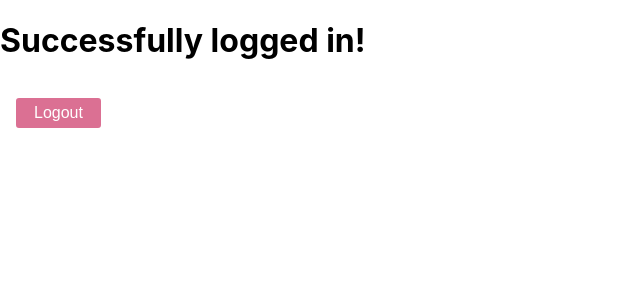
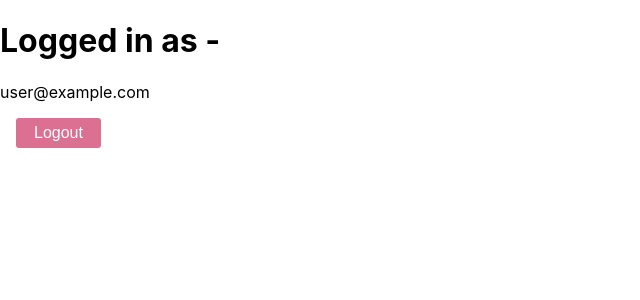
Before and after one commit to shakibHossain/react-redux-login, a React (Create React App) app: page / in a window 1280 px wide. Shown: the top 300 px of the page, without its empty margins (0-640 px from the left). Built offline with nearby package versions, Linux system fonts and the light colour scheme; no server answers; sample sign-in values are in the browser's storage.

Commit message:
show user email on Home page after logging in

```diff
--- a/src/components/Home.js
+++ b/src/components/Home.js
@@ -4,6 +4,7 @@ import { logoutUser } from "../actions";
 import Button from "./Button";
 
 class Home extends Component {
+  state = { email: ""};
 
   handleLogout = () => {
     const { dispatch } = this.props;
@@ -11,10 +12,13 @@ class Home extends Component {
   };
 
   render() {
-    const { isLoggingOut, logoutError } = this.props;
+    const { isLoggingOut, logoutError, email } = this.props;
+
     return (
       <div>
-        <h1>Successfully logged in!</h1>
+        <h1>Logged in as -</h1>
+        {this.props.email}
+        <br/>
         <Button primary onClick={this.handleLogout}>Logout</Button>
         {isLoggingOut && <p>Logging Out....</p>}
         {logoutError && <p>Error logging out</p>}
@@ -26,7 +30,8 @@ class Home extends Component {
 function mapStateToProps(state) {
   return {
     isLoggingOut: state.auth.isLoggingOut,
-    logoutError: state.auth.logoutError
+    logoutError: state.auth.logoutError,
+    email: state.auth.user.email,
   };
 }
 
```
